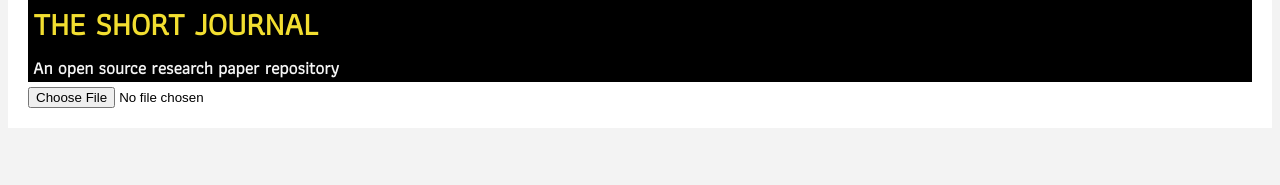
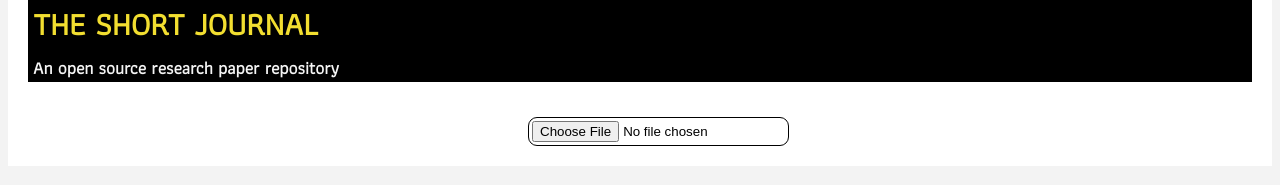
Before and after one commit to mdj117/ShortJournal, a plain HTML site: page TBC/upload.html in a window 1280 px wide. Shown: the part 185-370 px from the top of the page. Drawn offline with Linux system fonts and the light colour scheme.

Commit message:
An upoad

```diff
--- a/TBC/main.css
+++ b/TBC/main.css
@@ -76,7 +76,7 @@ ul.menu {
 }
 #submit {
     padding: 4px;
-    margin-left: inheritz;
+    margin-left: inherit;
     border: 1px solid #000000;
 
 }
@@ -100,3 +100,14 @@ ul.menu {
     margin-top: -16px;
 
 }
+
+#my-file {
+
+border-style: solid;
+border-radius: 9px;
+border-width: 0.5px;
+padding: 3px;
+margin-left: 500px;
+margin-top: 30px;
+
+}
```
